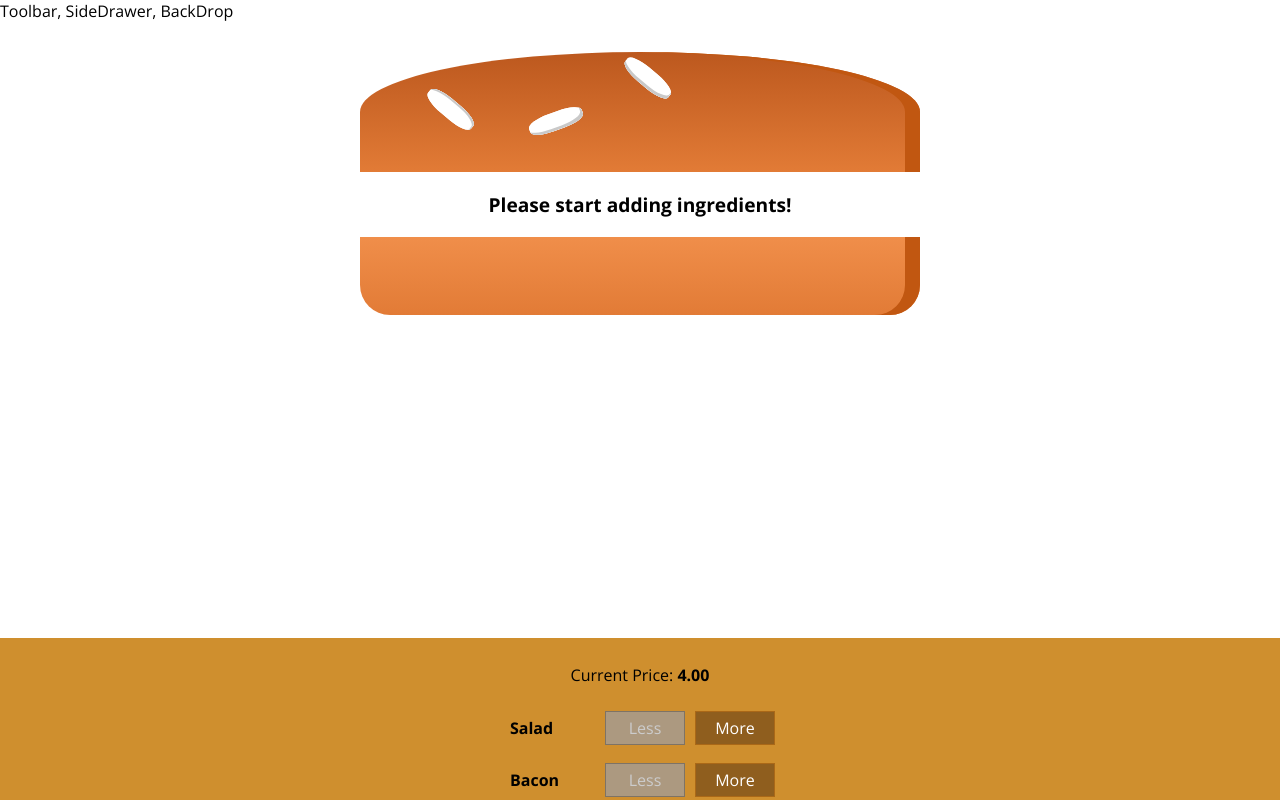
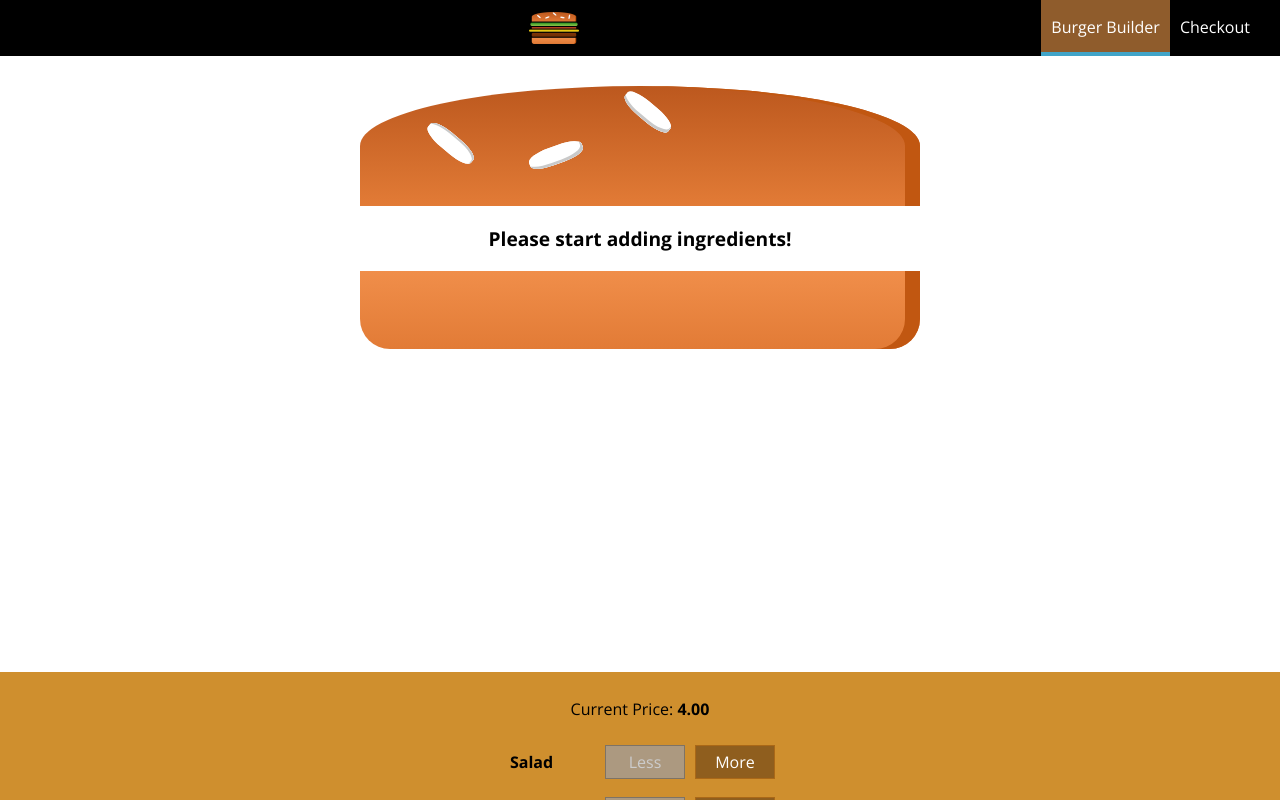
Before and after one commit to nghitrum/burger-builder, a React (Create React App) app: page / in a window 1280 px wide. Shown: the top 800 px of the page. Built offline with nearby package versions, Linux system fonts and the light colour scheme.

Commit message:
Added navigation

```diff
--- a/src/App.js
+++ b/src/App.js
@@ -1,13 +1,13 @@
 import React, { Component } from 'react';
 import Layout from './components/Layout';
-import BurderBuilder from './containers/BurgerBuilder';
+import BurgerBuilder from './containers/BurgerBuilder';
 
 class App extends Component {
 	render() {
 		return (
 			<div>
 				<Layout>
-					<BurderBuilder />
+					<BurgerBuilder />
 				</Layout>
 			</div>
 		);
--- a/src/components/Layout/index.js
+++ b/src/components/Layout/index.js
@@ -1,10 +1,11 @@
 import React, { Fragment } from 'react';
+import Toolbar from '../Navigation/Toolbar';
 import classes from './Layout.module.css';
 
 const Layout = (props) => {
 	return (
 		<Fragment>
-			<div>Toolbar, SideDrawer, BackDrop</div>
+			<Toolbar />
 			<main className={classes.Content}>{props.children}</main>
 		</Fragment>
 	);
--- /dev/null
+++ b/src/components/Navigation/Logo/Logo.module.css
@@ -0,0 +1,10 @@
+.Logo {
+	padding: 2px;
+	height: 65%;
+	box-sizing: border-box;
+	border-radius: 5px;
+}
+
+.Logo img {
+	height: 100%;
+}
--- /dev/null
+++ b/src/components/Navigation/Logo/index.js
@@ -0,0 +1,13 @@
+import React from 'react';
+import classes from './Logo.module.css';
+import logo from '../../../assets/images/logo.png';
+
+const Logo = (props) => {
+	return (
+		<div className={classes.Logo}>
+			<img src={logo} alt={'Burger Builder'} />
+		</div>
+	);
+};
+
+export default Logo;
--- /dev/null
+++ b/src/components/Navigation/NavigationItems/NavigationItem/NavigationItem.module.css
@@ -0,0 +1,25 @@
+.NavigationItem {
+	margin: 0;
+	box-sizing: border-box;
+	display: flex;
+	height: 100%;
+	width: auto;
+	align-items: center;
+}
+
+.NavigationItem a {
+	color: white;
+	text-decoration: none;
+	height: 100%;
+	padding: 16px 10px;
+	border-bottom: 4px solid transparent;
+	box-sizing: border-box;
+}
+
+.NavigationItem a:hover,
+.NavigationItem a:active,
+.NavigationItem a.active {
+	background-color: #8f5c2c;
+	border-bottom: 4px solid #40a4c8;
+	color: white;
+}
--- /dev/null
+++ b/src/components/Navigation/NavigationItems/NavigationItem/index.js
@@ -0,0 +1,17 @@
+import React from 'react';
+import classes from './NavigationItem.module.css';
+
+const NavigationItem = (props) => {
+	return (
+		<li className={classes.NavigationItem}>
+			<a
+				href={props.link}
+				className={props.active ? classes.active : null}
+			>
+				{props.children}
+			</a>
+		</li>
+	);
+};
+
+export default NavigationItem;
--- /dev/null
+++ b/src/components/Navigation/NavigationItems/NavigationItems.module.css
@@ -0,0 +1,8 @@
+.NavigationItems {
+	margin: 0;
+	padding: 0;
+	list-style: none;
+	display: flex;
+	align-items: center;
+	height: 100%;
+}
--- /dev/null
+++ b/src/components/Navigation/NavigationItems/index.js
@@ -0,0 +1,16 @@
+import React from 'react';
+import NavigationItem from './NavigationItem';
+import classes from './NavigationItems.module.css';
+
+const NavigationItems = (props) => {
+	return (
+		<ul className={classes.NavigationItems}>
+			<NavigationItem link="/" active>
+				Burger Builder
+			</NavigationItem>
+			<NavigationItem link="/">Checkout</NavigationItem>
+		</ul>
+	);
+};
+
+export default NavigationItems;
--- /dev/null
+++ b/src/components/Navigation/Toolbar/Toolbar.module.css
@@ -0,0 +1,18 @@
+.Toolbar {
+	height: 56px;
+	width: 100%;
+	position: sticky;
+	top: 0;
+	left: 0;
+	background-color: black;
+	display: flex;
+	justify-content: space-between;
+	align-items: center;
+	padding: 0 20px;
+	box-sizing: border-box;
+	z-index: 90;
+}
+
+.Toolbar nav {
+	height: 100%;
+}
--- /dev/null
+++ b/src/components/Navigation/Toolbar/index.js
@@ -0,0 +1,16 @@
+import React from 'react';
+import Logo from './../Logo';
+import NavigationItems from '../NavigationItems';
+import classes from './Toolbar.module.css';
+
+const Toolbar = (props) => {
+	return (
+		<header className={classes.Toolbar}>
+			<div>MENU</div>
+			<Logo />
+			<NavigationItems />
+		</header>
+	);
+};
+
+export default Toolbar;
```
Also changed, not shown: src/assets/images/logo.png (added).
